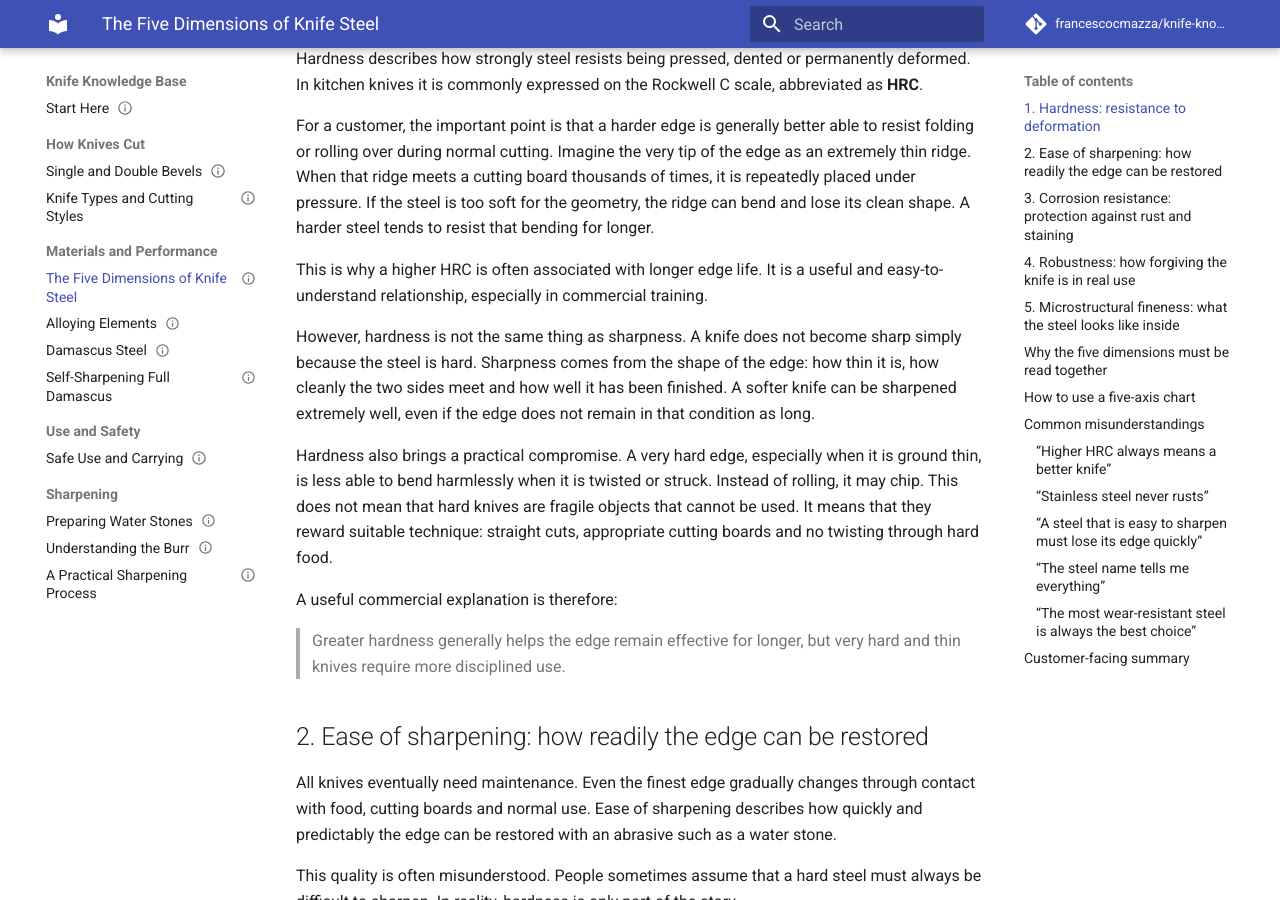
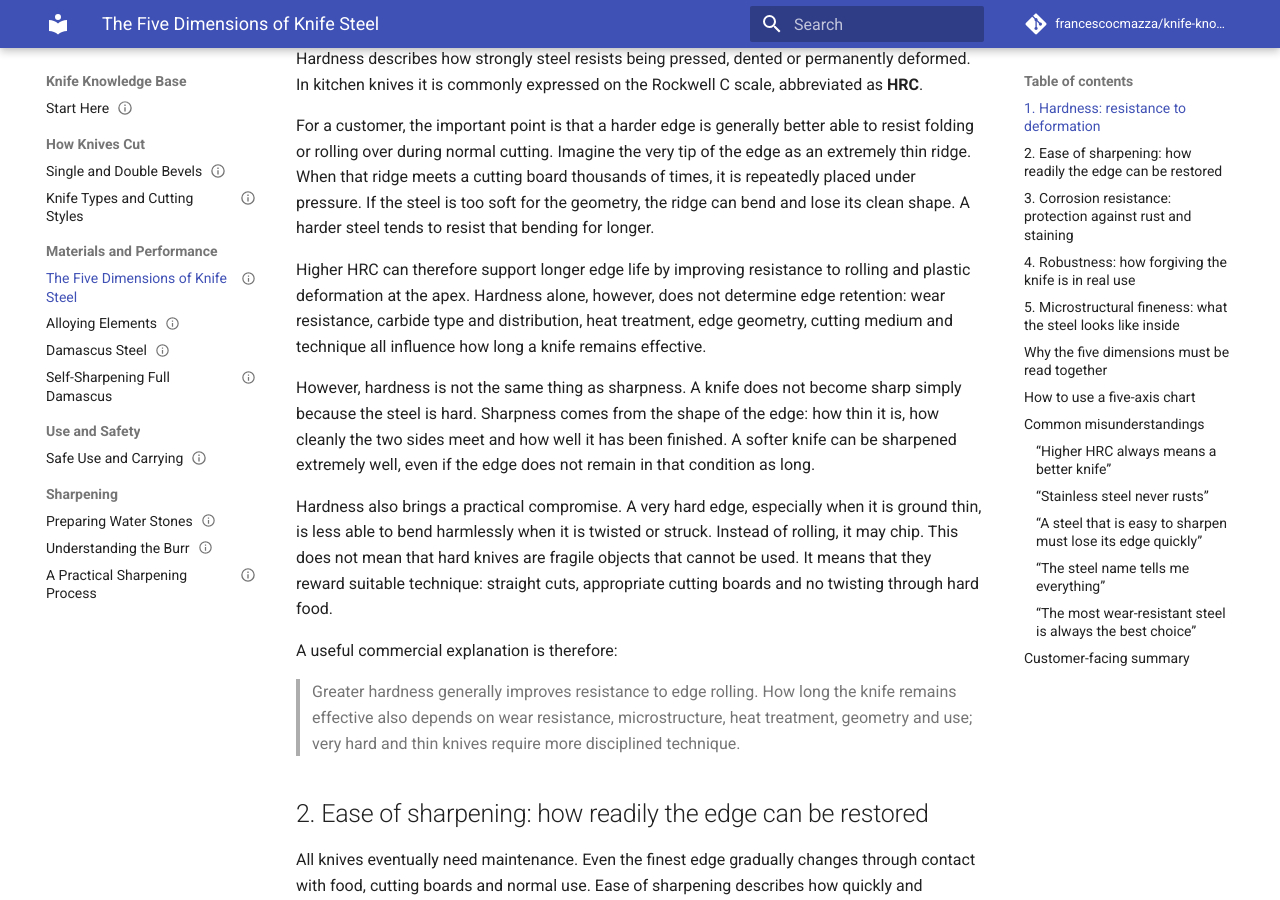
Before and after one commit to francescocmazza/knife-knowledge-base, an MkDocs documentation site: the page built from content/en/01-foundations/five-dimensions-of-knife-steel.md, in a window 1280 px wide and 900 px high, scrolled down 647 px. Built offline with MkDocs 1.6.1 and Material for MkDocs 9.7.7, drawn with Linux system fonts in a browser that asks for light colours; comment, search, counter and statistics services are not loaded.

Commit message:
Clarify HRC and edge-retention relationship

```diff
--- a/content/en/01-foundations/five-dimensions-of-knife-steel.md
+++ b/content/en/01-foundations/five-dimensions-of-knife-steel.md
@@ -25,7 +25,7 @@ Hardness describes how strongly steel resists being pressed, dented or permanent
 
 For a customer, the important point is that a harder edge is generally better able to resist folding or rolling over during normal cutting. Imagine the very tip of the edge as an extremely thin ridge. When that ridge meets a cutting board thousands of times, it is repeatedly placed under pressure. If the steel is too soft for the geometry, the ridge can bend and lose its clean shape. A harder steel tends to resist that bending for longer.
 
-This is why a higher HRC is often associated with longer edge life. It is a useful and easy-to-understand relationship, especially in commercial training.
+Higher HRC can therefore support longer edge life by improving resistance to rolling and plastic deformation at the apex. Hardness alone, however, does not determine edge retention: wear resistance, carbide type and distribution, heat treatment, edge geometry, cutting medium and technique all influence how long a knife remains effective.
 
 However, hardness is not the same thing as sharpness. A knife does not become sharp simply because the steel is hard. Sharpness comes from the shape of the edge: how thin it is, how cleanly the two sides meet and how well it has been finished. A softer knife can be sharpened extremely well, even if the edge does not remain in that condition as long.
 
@@ -33,7 +33,7 @@ Hardness also brings a practical compromise. A very hard edge, especially when i
 
 A useful commercial explanation is therefore:
 
-> Greater hardness generally helps the edge remain effective for longer, but very hard and thin knives require more disciplined use.
+> Greater hardness generally improves resistance to edge rolling. How long the knife remains effective also depends on wear resistance, microstructure, heat treatment, geometry and use; very hard and thin knives require more disciplined technique.
 
 ## 2. Ease of sharpening: how readily the edge can be restored
 
```
